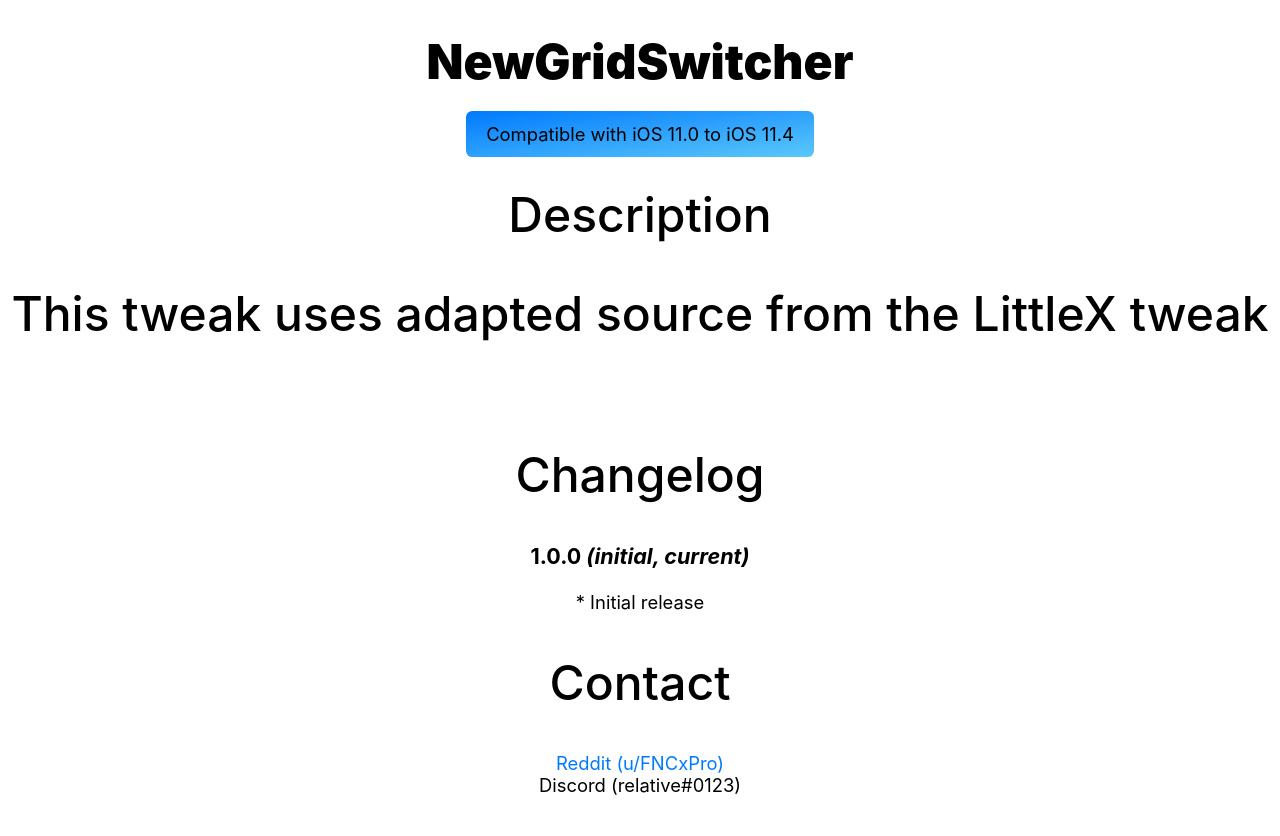
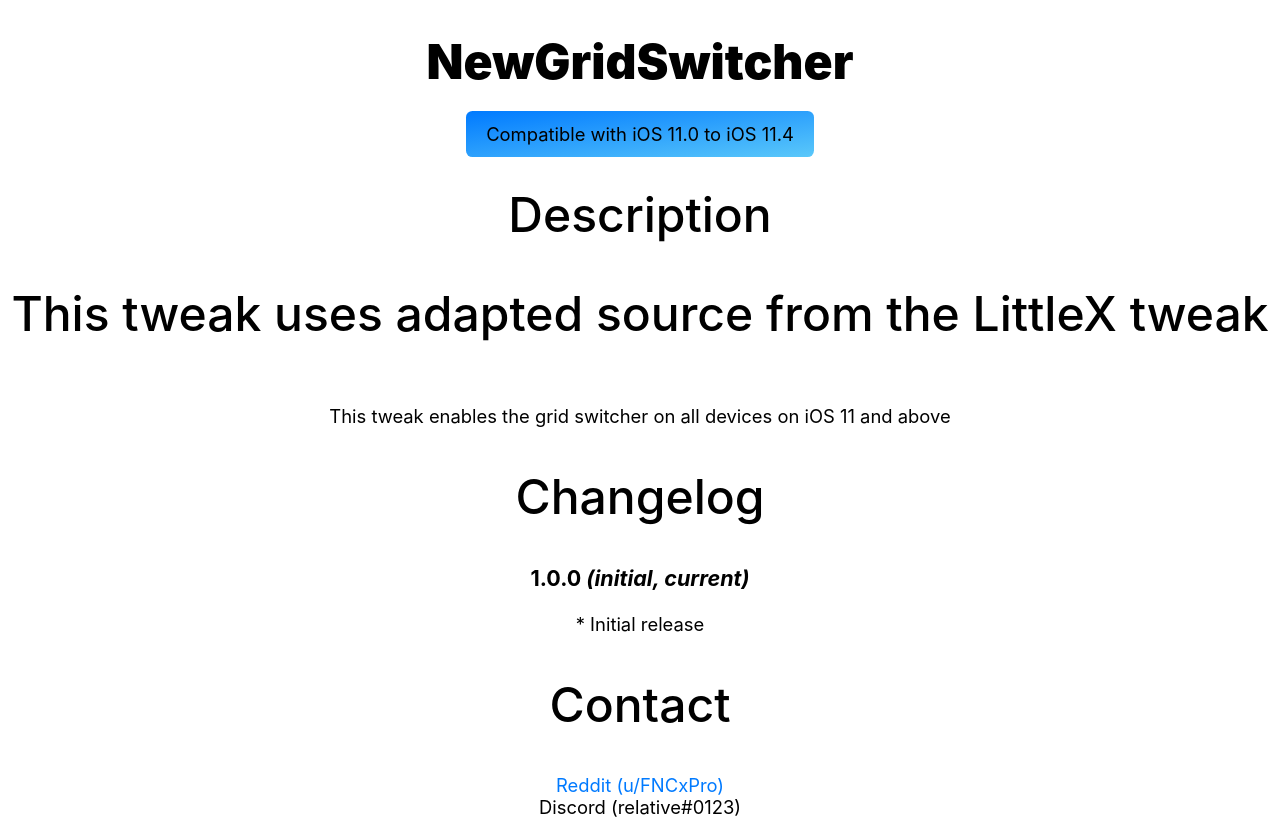
Before and after one commit to FNCxPro/FNCxPro.github.io, a plain HTML site: page depictions/pro.relative.newgridswitcher.html in a window 1280 px wide. Before the commit the page ends 814 px from the top, so only its background shows below. Drawn offline with Linux system fonts and the light colour scheme; a web font is replaced by a local one.

Commit message:
Change depiction text for NGS

```diff
--- a/depictions/pro.relative.newgridswitcher.html
+++ b/depictions/pro.relative.newgridswitcher.html
@@ -9,6 +9,7 @@
     <h2>Description</h2>
     <p>
       <h2>This tweak uses adapted source from the LittleX tweak</h2><br/>
+      This tweak enables the grid switcher on all devices on iOS 11 and above
     </p>
     <h2>Changelog</h2>
     <h3>1.0.0 <em>(initial, current)</em></h3>
```
